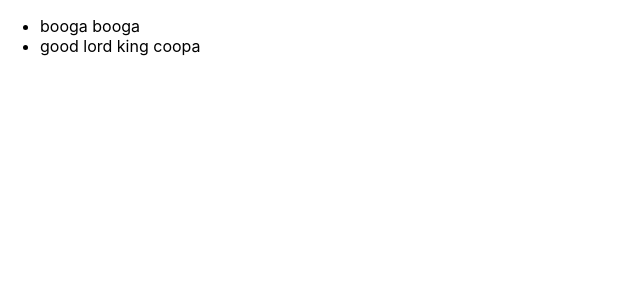
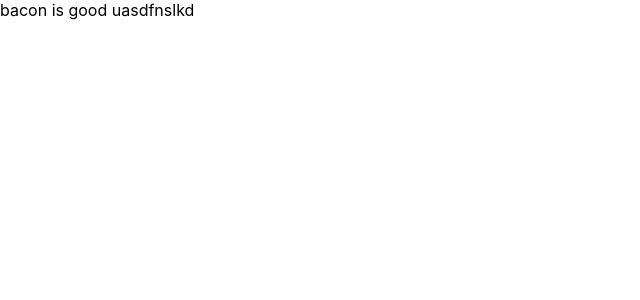
Before and after one commit to jonbleibdrey/practice_december_project, a React (Create React App) app in the folder practice_december_client/: page / in a window 1280 px wide. Shown: the top 300 px of the page, without its empty margins (0-640 px from the left). Built offline with nearby package versions, Linux system fonts and the light colour scheme.

Commit message:
added link file

```diff
--- a/practice_december_client/src/App.js
+++ b/practice_december_client/src/App.js
@@ -1,18 +1,11 @@
 import React from 'react'
-import './App.css';
+import Link from './Components/Link'
+
 
 function App() {
   return (
     <div>
-     <ul>
-       <li>
-         booga booga
-       </li>
-       <li>
-         good lord king coopa
-       </li>
-     </ul>
-
+      <Link/>
     </div>
   );
 }
--- /dev/null
+++ b/practice_december_client/src/Components/Link.js
@@ -0,0 +1,11 @@
+import React from 'react'
+
+const Link = () => {
+    return (
+        <div>
+            bacon is good uasdfnslkd
+        </div>
+    )
+}
+
+export default Link
--- a/practice_december_client/src/index.js
+++ b/practice_december_client/src/index.js
@@ -7,6 +7,7 @@ import App from './App';
 ReactDOM.render(
   <React.StrictMode>
     <App />
+
   </React.StrictMode>,
   document.getElementById('root')
 );
```
Also changed, not shown: 1 other file (tests, documents, lock files or other folders).
